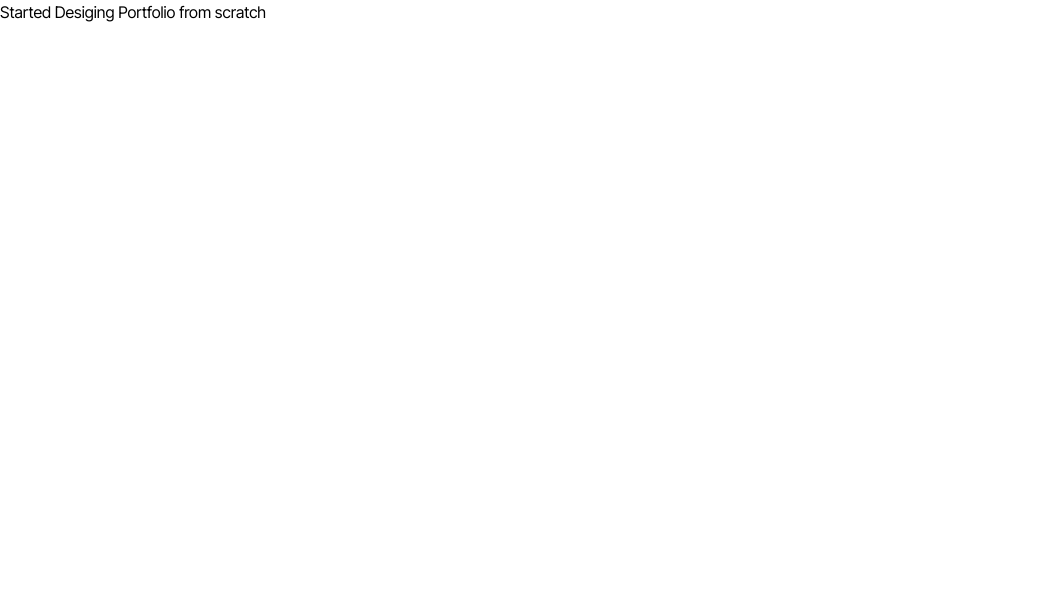
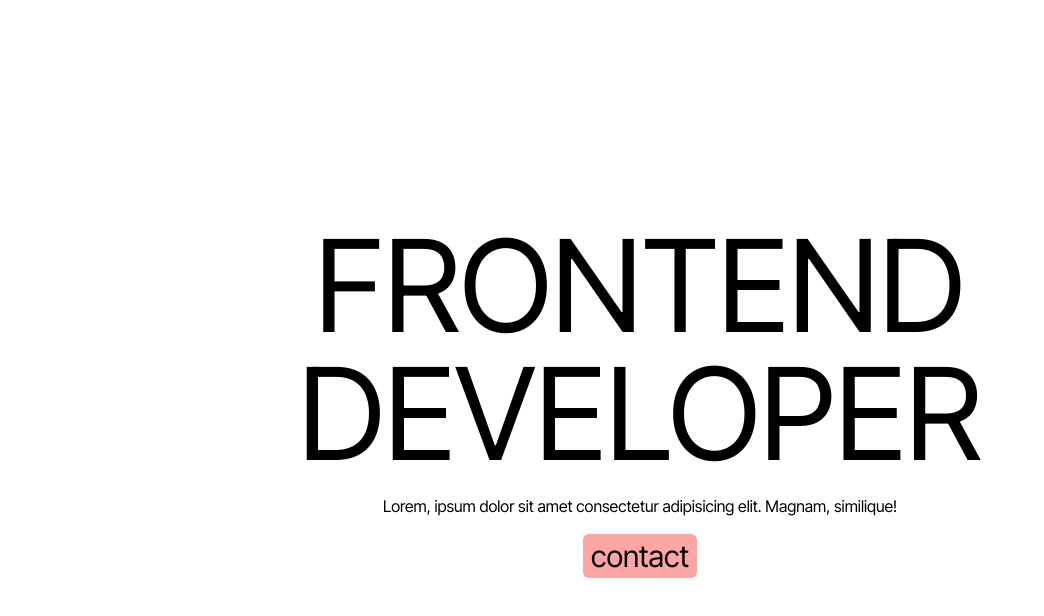
Before and after one commit to itsarman001/portfolio, a React (Vite) app: page / in a window 1280 px wide. Shown: the top 616 px of the page, without its empty margins (0-1044 px from the left). Built offline with nearby package versions, Linux system fonts and the light colour scheme.

Commit message:
Created Hero Section

```diff
--- a/src/App.jsx
+++ b/src/App.jsx
@@ -1,9 +1,11 @@
-import React from 'react'
-
+import React from "react";
+import Home from './pages/Home'
 const App = () => {
   return (
-    <div>Started Desiging Portfolio from scratch</div>
-  )
-}
+  <>
+  <Home/>
+  </>
+)
+};
 
-export default App
+export default App;
--- /dev/null
+++ b/src/components/Heading.jsx
@@ -0,0 +1,11 @@
+import React from 'react'
+
+function Heading({label, className="", }) {
+  return (
+    <h1 className={`${className}`}>
+    {label}
+    </h1>
+  )
+}
+
+export default Heading
--- /dev/null
+++ b/src/components/header/BrandName.jsx
@@ -0,0 +1,9 @@
+import React from 'react'
+
+function BrandName() {
+  return (
+    <div>BrandName</div>
+  )
+}
+
+export default BrandName
--- /dev/null
+++ b/src/components/header/NavBtn.jsx
@@ -0,0 +1,11 @@
+import React from 'react'
+
+function NavBtn() {
+  return (
+    <div className='flex items-center justify-end'>
+      <div className='flex items-center bg-white w-10'></div>
+    </div>
+  )
+}
+
+export default NavBtn
--- /dev/null
+++ b/src/components/header/NavItem.jsx
@@ -0,0 +1,9 @@
+import React from 'react'
+
+function NavItem() {
+  return (
+    <div>NavItem</div>
+  )
+}
+
+export default NavItem
--- /dev/null
+++ b/src/components/header/Navbar.jsx
@@ -0,0 +1,17 @@
+import React from 'react'
+import BrandName from './BrandName'
+import NavBtn from './NavBtn'
+import NavItem from './NavItem'
+
+function Navbar() {
+  return (
+    <>
+    <nav className='flex items-center justify-between px-4 py-3'>
+      <BrandName/>
+      <NavBtn/>
+    </nav>
+    </>
+  )
+}
+
+export default Navbar
--- /dev/null
+++ b/src/components/index.js
@@ -0,0 +1,5 @@
+import Navbar from "./header/Navbar";
+import Heading from './Heading'
+
+
+export { Navbar, Heading };
--- /dev/null
+++ b/src/pages/Home.jsx
@@ -0,0 +1,23 @@
+import React from "react";
+import { Heading } from "../components";
+
+function Home() {
+  const paragraph =
+    "Lorem, ipsum dolor sit amet consectetur adipisicing elit. Magnam, similique!";
+  return (
+    <section className="min-h-dvh grid place-content-center gap-4">
+      <div className="text-center text-7xl md:text-8xl lg:text-9xl">
+        <Heading label="FRONTEND" />
+        <Heading label="DEVELOPER" />
+      </div>
+      <div className="text-center w-4/5 mx-auto">
+        <p>{paragraph}</p>
+      </div>
+      <div className="grid place-items-center">
+        <button className="px-2 py-1 text-xl md:text-2xl lg:text-3xl bg-red-300 hover:bg-red-500 transition rounded-md">contact</button>
+      </div>
+    </section>
+  );
+}
+
+export default Home;
```
Also changed, not shown: src/context/userContext.js (added).
